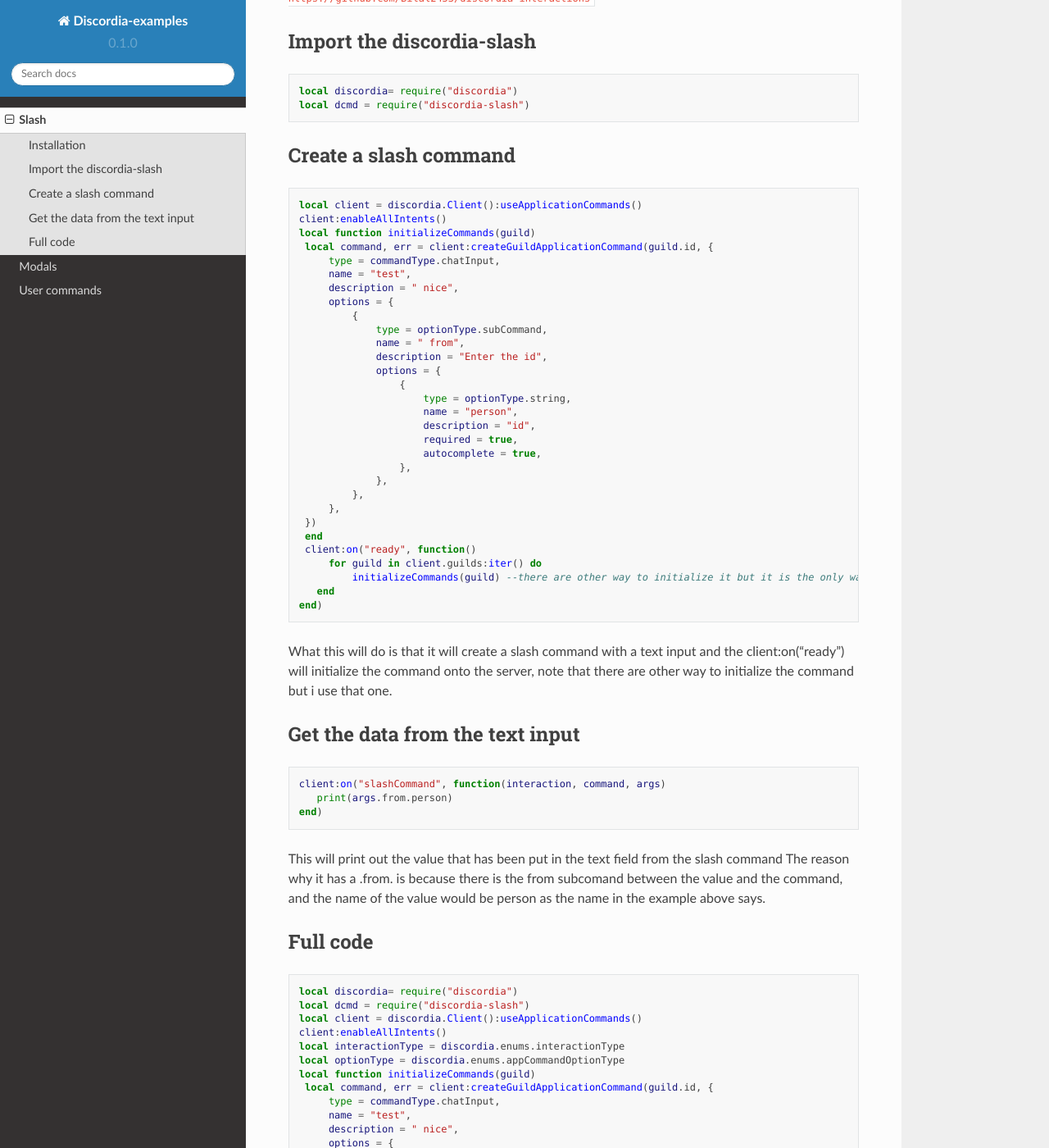
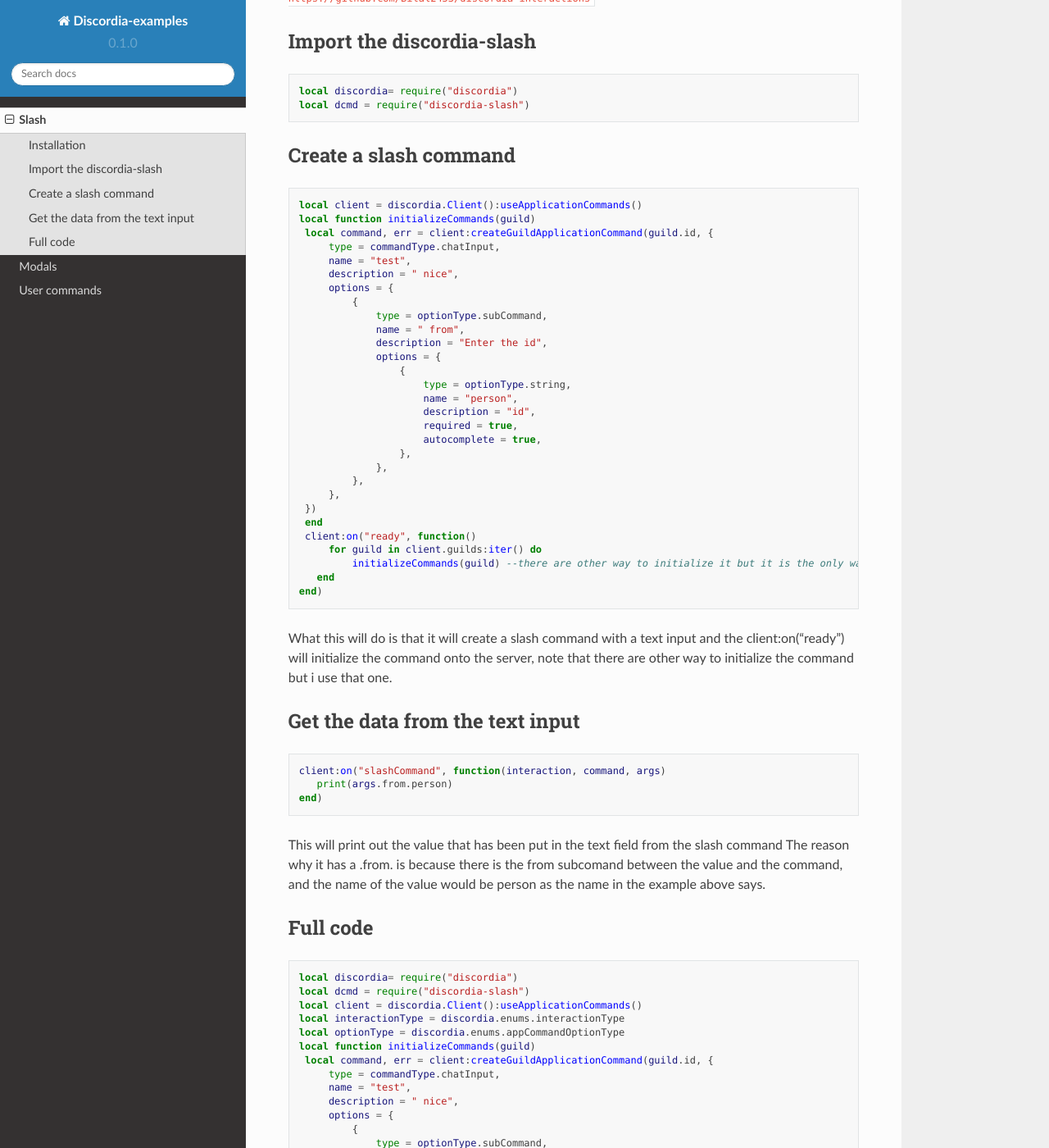
Before and after one commit to justdie386/discordia-examples, a Sphinx documentation site: the page built from docs/source/slash.rst, in a window 1280 px wide and 1400 px high, scrolled down 304 px. Shown: the whole window at 82% size. Built offline with Sphinx 7.4.7 and the Read the Docs theme 2.0.0, drawn with Linux system fonts in a browser that asks for light colours; pages that are not in the unit, such as notebooks, are missing from menus.

Commit message:
Update slash.rst

```diff
--- a/docs/source/slash.rst
+++ b/docs/source/slash.rst
@@ -23,7 +23,6 @@
 .. code-block:: lua
 
    local client = discordia.Client():useApplicationCommands()
-   client:enableAllIntents()
    local function initializeCommands(guild)
     local command, err = client:createGuildApplicationCommand(guild.id, {
         type = commandType.chatInput,
@@ -74,7 +73,6 @@
    local discordia= require("discordia")
    local dcmd = require("discordia-slash")
    local client = discordia.Client():useApplicationCommands()
-   client:enableAllIntents()
    local interactionType = discordia.enums.interactionType
    local optionType = discordia.enums.appCommandOptionType
    local function initializeCommands(guild)
```
